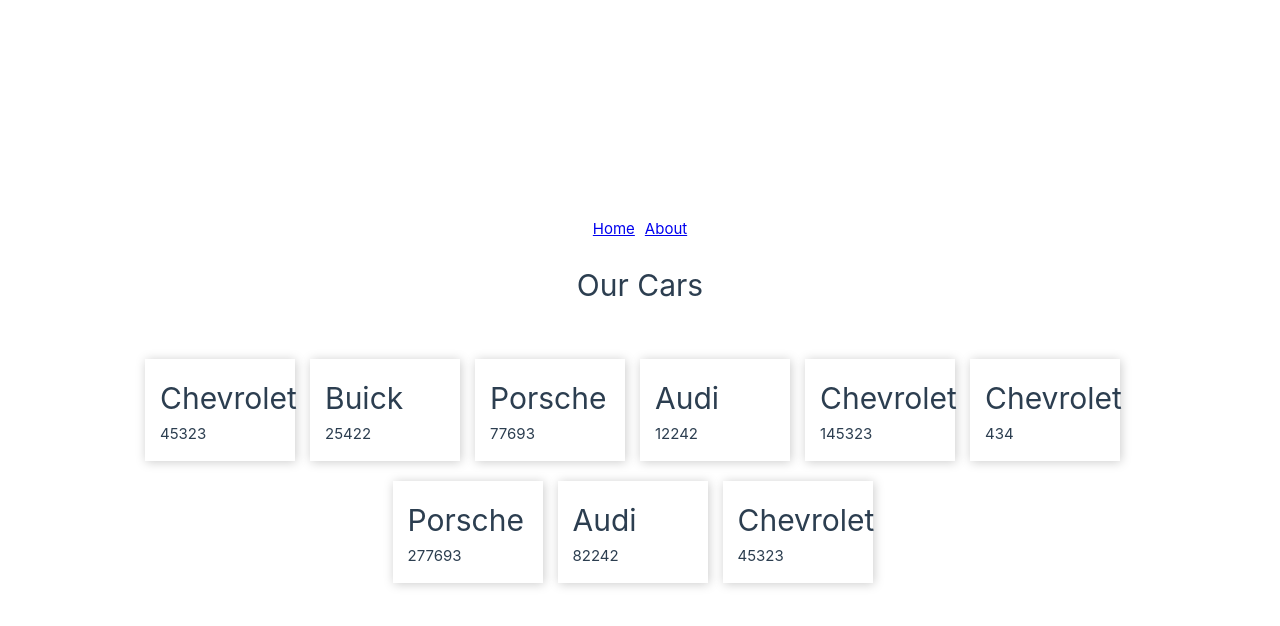
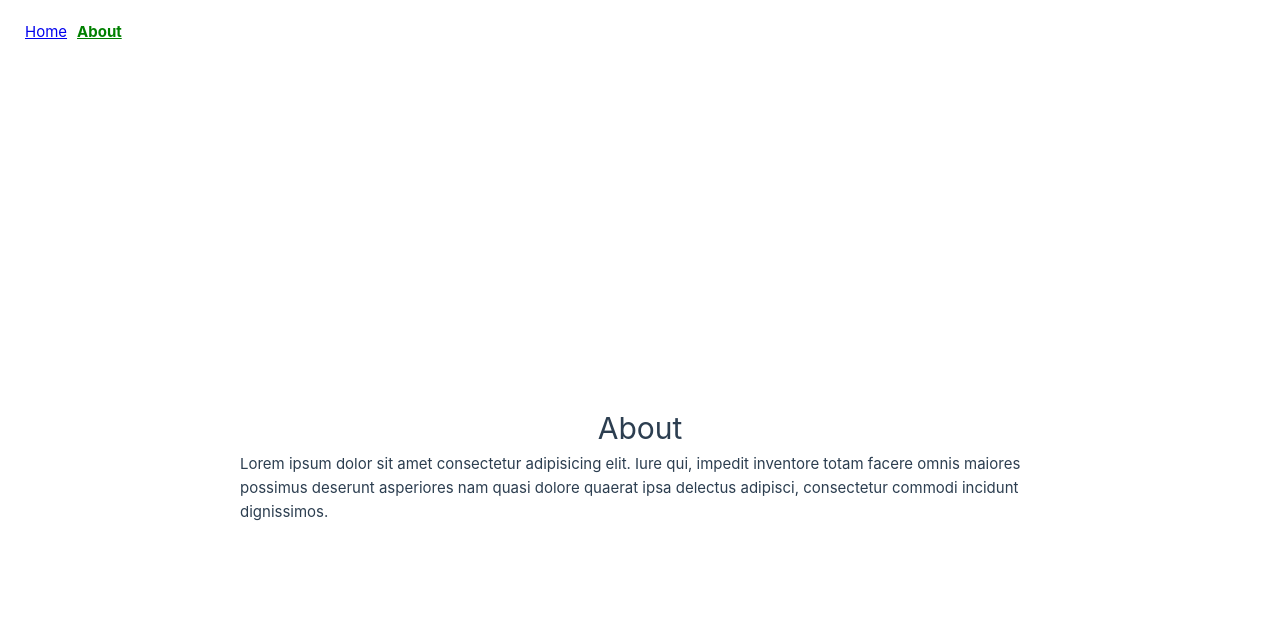
Before and after one commit to TanyeemSafwan/vue-routing, a Vue app: page /about in a window 1280 px wide. Shown: the top 626 px of the page. Built offline with nearby package versions, Linux system fonts and the light colour scheme.

Commit message:
feat(frontend): define and implemented vue route for home and about page

```diff
--- a/src/App.vue
+++ b/src/App.vue
@@ -1,44 +1,17 @@
 <script setup>
-import carsData from './data.json';
-import { ref } from "vue";
-
-const cars = ref(carsData);
+import { RouterView, RouterLink } from 'vue-router';
 </script>
-
 <template>
-  <main class="container">
+  <main>
     <div class="links">
-      <a href="/">Home</a>
-      <a href="/about">About</a>
+      <RouterLink active-class="active" to="/">Home</RouterLink>
+      <RouterLink active-class="active" to="/about">About</RouterLink>
     </div>
-    <h1>Our Cars</h1>
-    <div class="cards">
-      <div v-for="car in cars" :key="car.id" class="card">
-        <h1>{{ car.make }}</h1>
-        <p>{{ car.price }}</p>
-      </div>
-    </div>
+    <RouterView />
   </main>
 </template>
 
 <style scoped>
-.cards {
-  display: flex;
-  width: 1000px;
-  flex-wrap: wrap;
-  margin-top: 50px;
-  justify-content: center;
-}
-
-.card {
-  box-shadow: 1px 1px 10px rgba(0, 0, 0, 0.207);
-  padding: 15px;
-  width: 150px;
-  margin-right: 15px;
-  cursor: pointer;
-  margin-bottom: 20px;
-}
-
 .links {
   padding: 20px;
 }
@@ -46,4 +19,9 @@
 .links a {
   margin: 0 5px;
 }
+
+.active {
+  font-weight: bold;
+  color: green;
+}
 </style>
--- /dev/null
+++ b/src/router/index.js
@@ -0,0 +1,21 @@
+import { createRouter, createWebHistory } from "vue-router";
+import HomeView from '../views/HomeView.vue';
+import AboutView from '../views/AboutView.vue';
+
+const router = createRouter({
+  history: createWebHistory(import.meta.env.BASE_URL),
+  routes: [
+    {
+      path: "/",
+      name: "home",
+      component: () => HomeView
+    },
+    {
+      path: "/about",
+      name: "about",
+      component: () => AboutView
+    }
+  ]
+});
+
+export default router;
--- /dev/null
+++ b/src/views/AboutView.vue
@@ -0,0 +1,12 @@
+<template>
+  <main class="container">
+    <h1>About</h1>
+    <p>Lorem ipsum dolor sit amet consectetur adipisicing elit. Iure qui, impedit inventore totam facere omnis maiores possimus deserunt asperiores nam quasi dolore quaerat ipsa delectus adipisci, consectetur commodi incidunt dignissimos.</p>
+  </main>
+</template>
+
+<style scoped>
+h1 {
+  text-align: center;
+}
+</style>
--- /dev/null
+++ b/src/views/HomeView.vue
@@ -0,0 +1,37 @@
+<script setup>
+import carsData from '../data.json';
+import { ref } from "vue";
+
+const cars = ref(carsData);
+</script>
+
+<template>
+  <main class="container">
+    <h1>Our Cars</h1>
+    <div class="cards">
+      <div v-for="car in cars" :key="car.id" class="card">
+        <h1>{{ car.make }}</h1>
+        <p>{{ car.price }}</p>
+      </div>
+    </div>
+  </main>
+</template>
+
+<style scoped>
+.cards {
+  display: flex;
+  width: 1000px;
+  flex-wrap: wrap;
+  margin-top: 50px;
+  justify-content: center;
+}
+
+.card {
+  box-shadow: 1px 1px 10px rgba(0, 0, 0, 0.207);
+  padding: 15px;
+  width: 150px;
+  margin-right: 15px;
+  cursor: pointer;
+  margin-bottom: 20px;
+}
+</style>
```
Also changed, not shown: src/main.js (+6 -1 lines).
